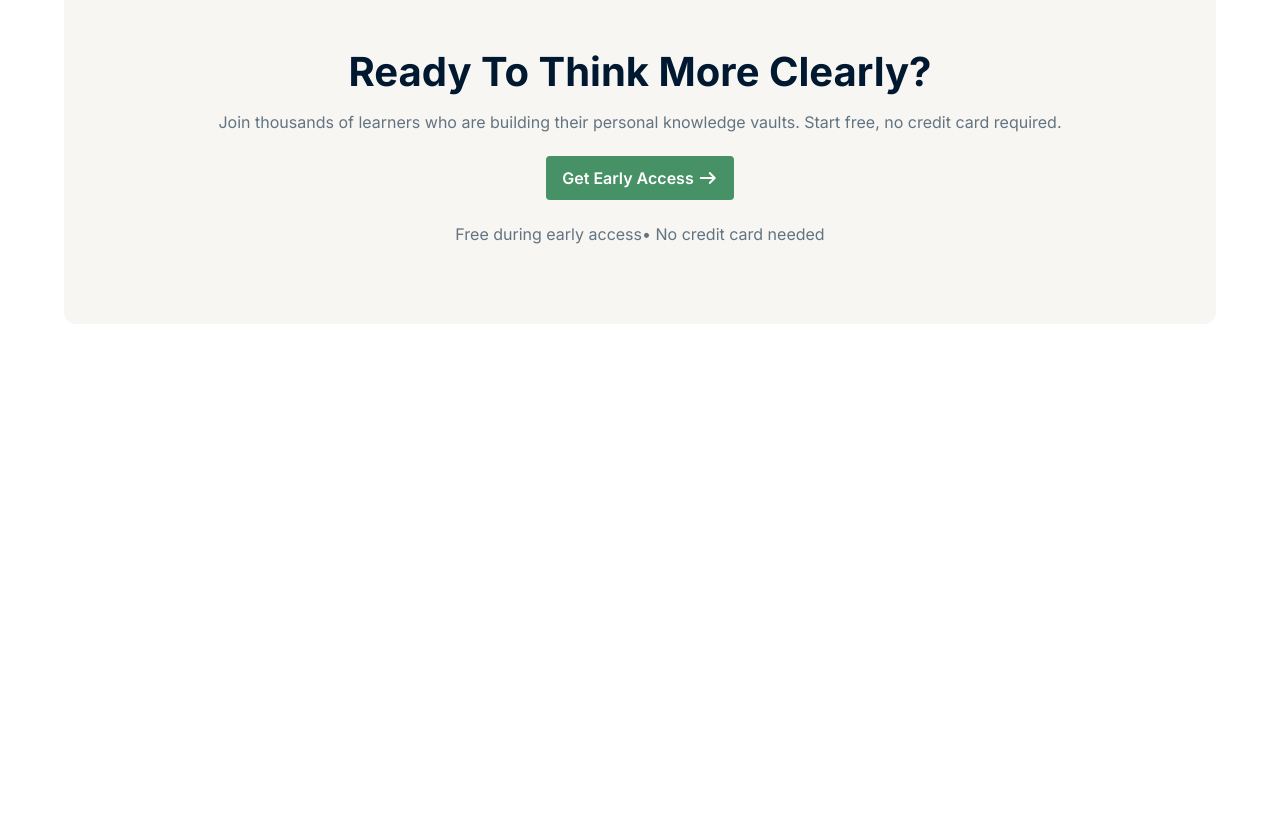
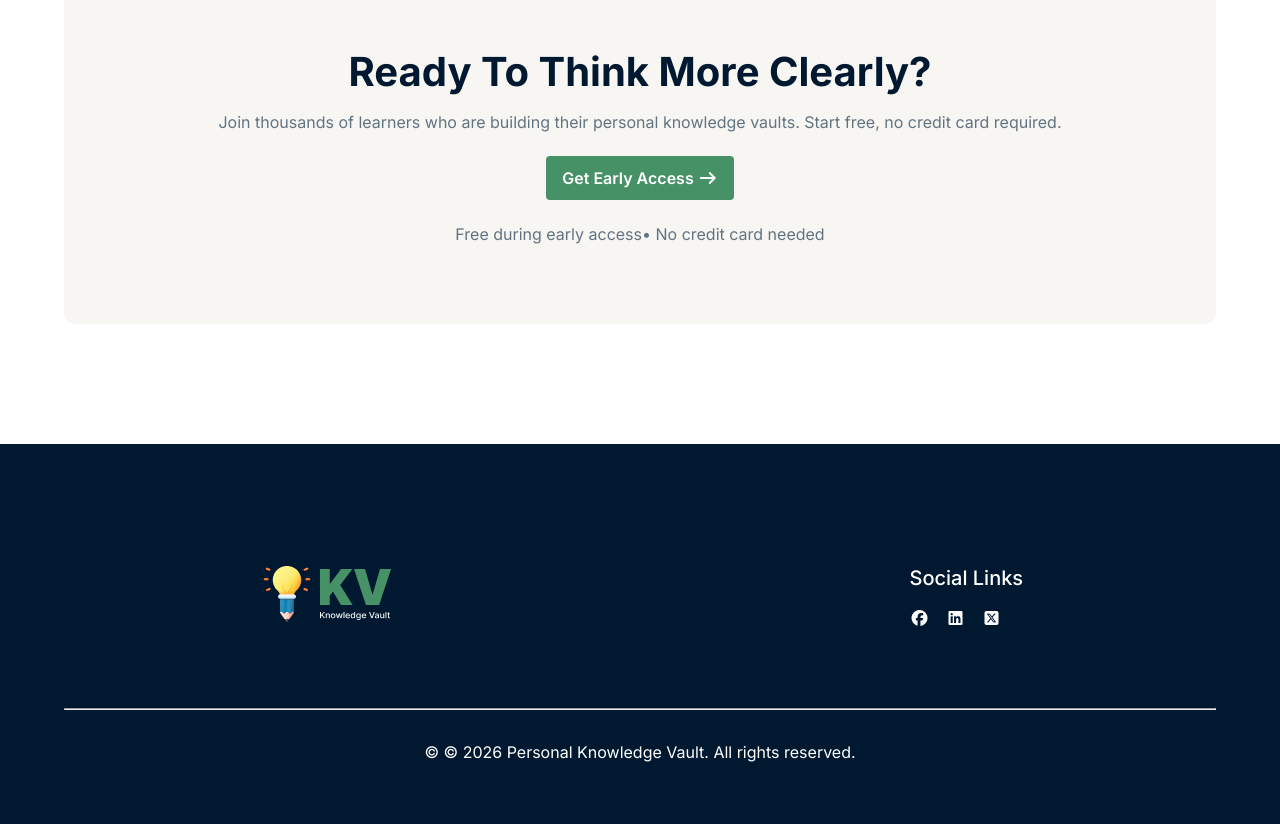
Before and after one commit to Mst-Jui/B13-A01, a plain HTML site: page index.html in a window 1280 px wide. Shown: the part 2285-3109 px from the top of the page. Before the commit the page ends 2729 px from the top, so only its background shows below. Drawn offline with Linux system fonts and the light colour scheme.

Commit message:
footer section

```diff
--- a/index.html
+++ b/index.html
@@ -155,7 +155,21 @@ structured by design.</h2>
 
 
    <footer>
-
+     <section class="footer-section">
+         <div class="img-link">
+          <div class="logo-footer"><img src="./assets/logo-footer.png" alt=""></div>
+          <div class="social-links">
+            <h4>Social Links</h4>
+            <ul class="social-icons">
+              <li><a href=""><i class="fa-brands fa-facebook"></i></a></li>
+              <li><a href=""><i class="fa-brands fa-linkedin"></i></a></li>
+              <li><a href=""><i class="fa-brands fa-square-x-twitter"></i></a></li>
+            </ul>
+          </div>
+         </div>
+         <hr>
+         <p>&copy; © 2026 Personal Knowledge Vault. All rights reserved.</p>
+     </section>
    </footer>
 </body>
 </html>
--- a/style.css
+++ b/style.css
@@ -296,3 +296,52 @@
 
 
   /* footer section */
+
+  .footer-section{
+    width: 100%;
+    background-color: #001931;
+    padding-top: 120px;
+    padding-bottom: 30px;
+  }
+  .footer-section hr{
+    width: 100%;
+    max-width: 90%;
+    margin: 0 auto;
+    color: #E5E7EB;
+  }
+  .footer-section p{
+    font-size: 16px;
+    line-height: 24px;
+    text-align: center;
+    color: #fff;
+    margin-top: 30px;
+    margin-bottom: 30px;
+  }
+
+  .social-icons{
+    display: flex;
+    gap: 16px;
+  }
+
+  .social-links li i{
+    color: #fff;
+  }
+  .social-links ul{
+    list-style: none;
+  }
+  .social-links h4{
+    color: #fff;
+    font-size: 20px;
+    font-weight: 500;
+    line-height: 28px;
+  }
+  .social-links{
+    display: flex;
+    flex-direction: column;
+    gap: 16px;
+  }
+  .img-link{
+    display: flex;
+    justify-content: space-around;
+    margin-bottom: 80px;
+  }
```
